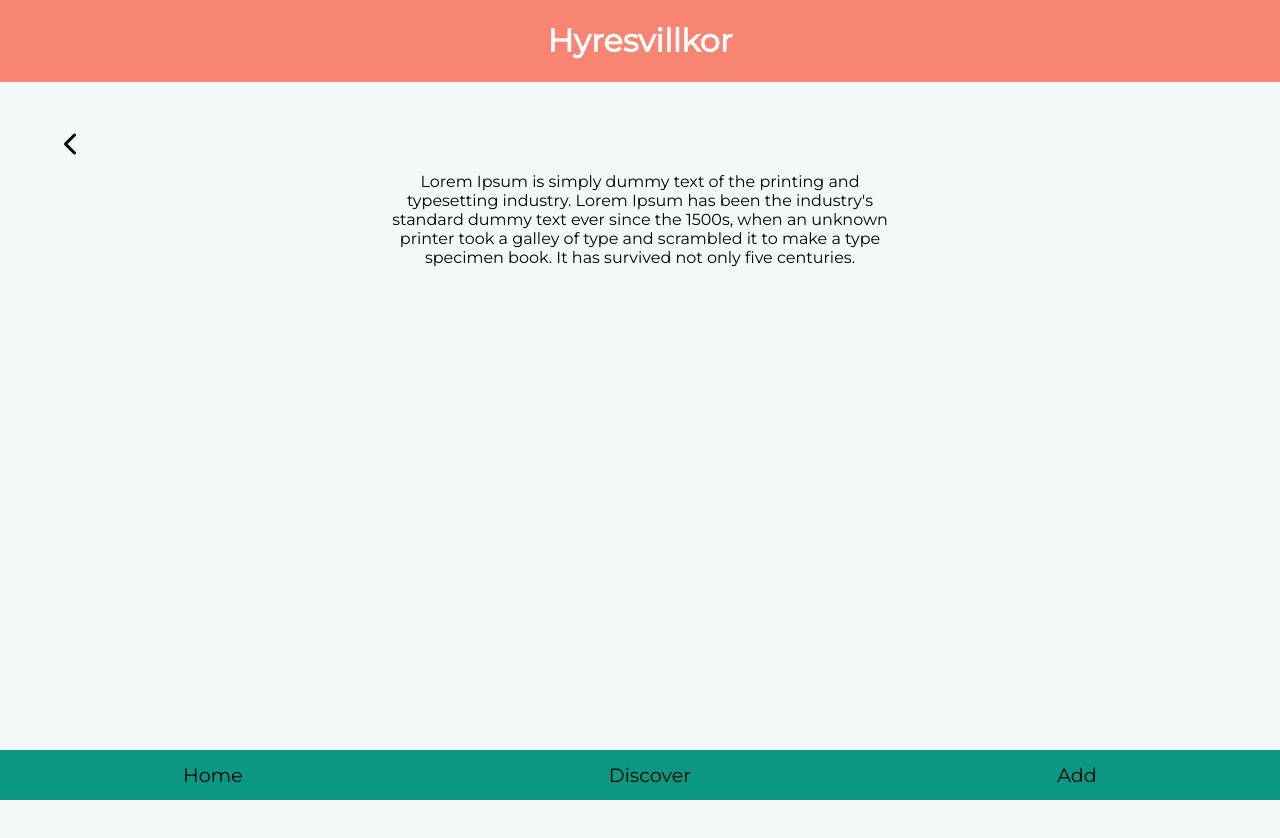
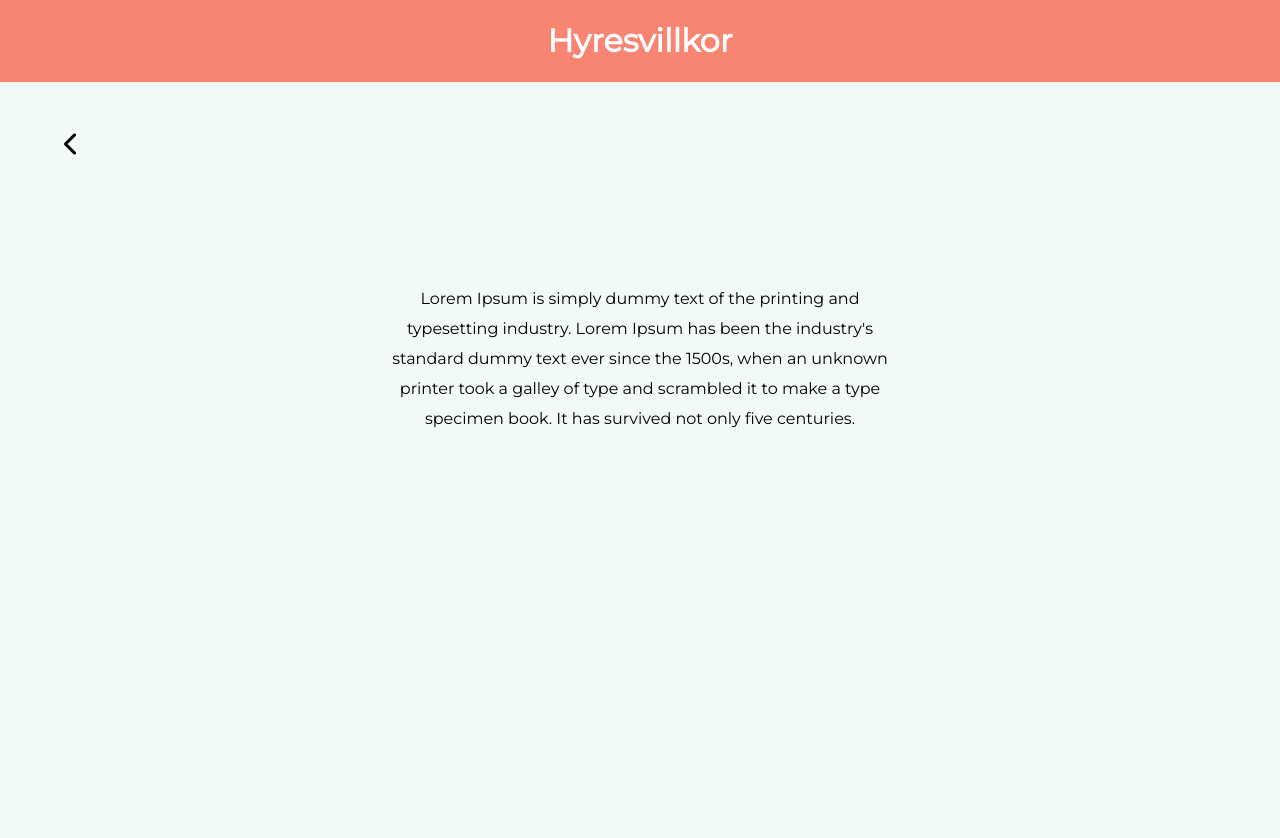
Before and after one commit to Jesper-dev/splendid, a React (Create React App) app in the folder client/: page /hyresvillkor in a window 1280 px wide. Shown: the top 838 px of the page. Built offline with nearby package versions, Linux system fonts and the light colour scheme.

Commit message:
Fix style on rentalConds

```diff
--- a/client/src/components/Navbar.tsx
+++ b/client/src/components/Navbar.tsx
@@ -23,7 +23,11 @@ export const Navbar = () => {
         setIsTrue(false);
         break;
     }
-    if (path.includes("/ad") || path.includes("/complete")) {
+    if (
+      path.includes("/ad") ||
+      path.includes("/complete") ||
+      path.includes("/hyresvillkor")
+    ) {
       setIsTrue(true);
     } else if (path.includes("/pay")) {
       setIsTrue(true);
--- a/client/src/styles/_components.scss
+++ b/client/src/styles/_components.scss
@@ -413,10 +413,20 @@ form {
 }
 
 .rentalcondsContainer {
+  @include abs.flex-column;
   margin-top: 50px;
+
+  p {
+    @include var.ag_body2;
+    margin-top: 10%;
+    width: 90%;
+    text-align: center;
+  }
+
   i {
     margin-left: 5%;
     font-size: 1.5rem;
+    align-self: flex-start;
   }
 }
 
--- a/client/src/styles/_variables.scss
+++ b/client/src/styles/_variables.scss
@@ -43,6 +43,8 @@ $rent-text: #f88472;
 @mixin ag_body2 {
   font-size: 16px;
   line-height: 30px;
+  font-weight: 500;
+  color: black;
 }
 
 @mixin rent_text {
```
